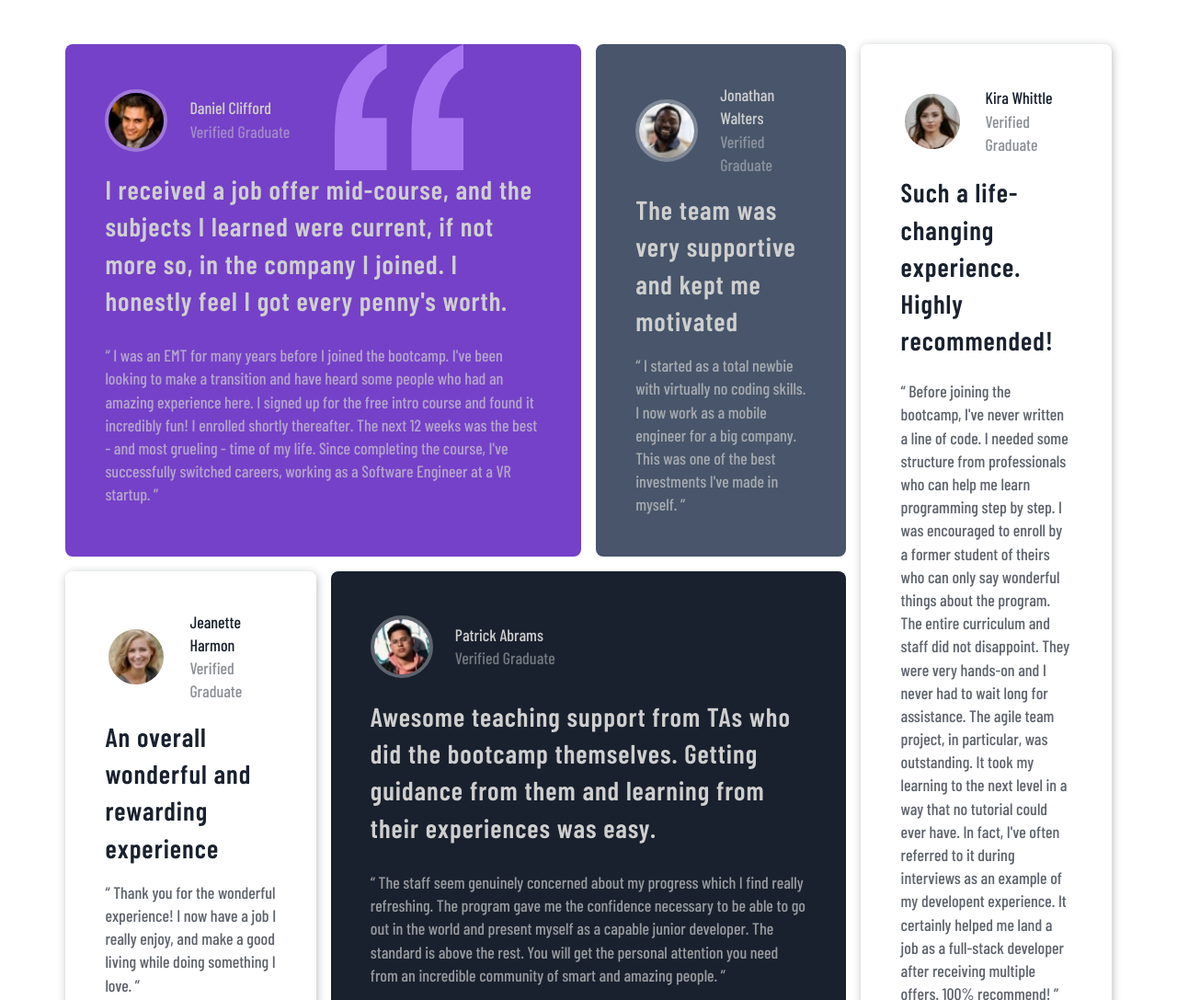
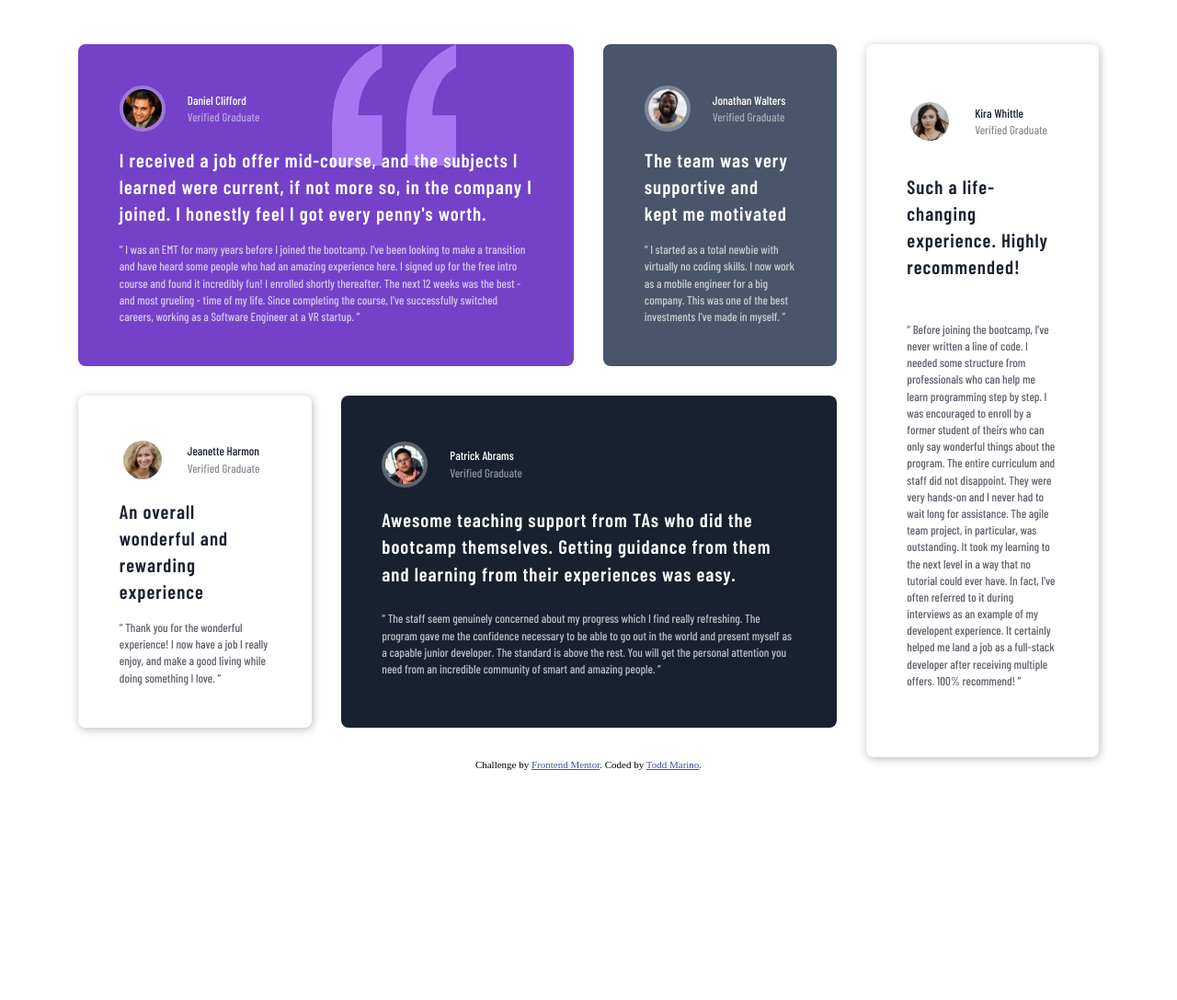
Before and after one commit to ToddMarino/testimonials-grid-section-main, a plain HTML site: page index.html in a window 1280 px wide. Shown: the top 1087 px of the page at 92% size. After the commit the page ends 840 px from the top, so only its background shows below. Drawn offline with nearby package versions, Linux system fonts and the light colour scheme.

Commit message:
minor css changes

```diff
--- a/index.html
+++ b/index.html
@@ -24,18 +24,12 @@
 
     <!-- Feel free to remove these styles or customise in your own stylesheet 👍 -->
     <style>
-      .attribution {
-        font-size: 11px;
-        text-align: center;
 
-        margin-top: 4rem;
-      }
-      .attribution a {
-        color: hsl(228, 45%, 44%);
-      }
     </style>
   </head>
   <body>
+    <main>
+      <div class="container">
         <div class="cards__container">
           <article class="card featured grid-col-2 " data-card="featured">
             <div class="card__top_content">
@@ -60,7 +54,6 @@
               Engineer at a VR startup.
             </q>
           </article>
-
           <article class="card bg-mid text__light" data-card="dark">
             <div class="card__top_content">
               <img
@@ -82,7 +75,6 @@
               investments I've made in myself.
             </q>
           </article>
-
           <article class="card bg-white" data-card="light">
             <div class="card__top_content">
               <img
@@ -103,7 +95,6 @@
               and make a good living while doing something I love.
             </q>
           </article>
-
           <article class="card bg-dark text__light grid-col-2" data-card="dark">
             <div class="card__top_content">
               <img
@@ -128,7 +119,6 @@
               need from an incredible community of smart and amazing people.
             </q>
           </article>
-
           <article class="card bg-white" >
             <div class="card__top_content">
               <img src="/images/image-kira.jpg" alt="" class="card__author_image" />
@@ -154,14 +144,15 @@
               offers. 100% recommend!
             </q>
           </article>
-
         </div>
-
         <div class="attribution">
           Challenge by
           <a href="https://www.frontendmentor.io?ref=challenge" target="_blank"
             >Frontend Mentor</a
           >. Coded by <a href="#">Todd Marino</a>.
         </div>
+      </div>
+    </main>
+
   </body>
 </html>
--- a/style.css
+++ b/style.css
@@ -12,6 +12,55 @@
   --ff-primary: 'Barlow Condensed', sans-serif;
   --fw-medium: 500;
   --fw-semibold: 600;
+}
+
+/* --- CSS RESET --- */
+
+*,
+*::before,
+*::after {
+  box-sizing: border-box;
+}
+
+* {
+  margin: 0;
+}
+
+body {
+  line-height: 1.6;
+  -webkit-font-smoothing: antialiased;
+}
+
+img,
+picture,
+video,
+canvas,
+svg {
+  display: block;
+  max-width: 100%;
+}
+
+input,
+button,
+textarea,
+select {
+  font: inherit;
+}
+
+p,
+h1,
+h2,
+h3,
+h4,
+h5,
+h6 {
+  overflow-wrap: break-word;
+}
+
+ul,
+li {
+  margin: 0;
+  padding: 0;
 }
 
 body {
@@ -29,6 +78,15 @@ blockquote {
   padding: 0;
   margin: 0;
   line-height: 1.4;
+}
+
+.container {
+  display: flex;
+  flex-direction: column;
+  justify-content: space-between;
+
+  width: 100%;
+  max-height: 90vh;
 }
 
 .cards__container {
@@ -52,8 +110,8 @@ blockquote {
 
 .card__top_content {
   display: grid;
-  grid-template-columns: min-content auto;
-  column-gap: 1.5rem;
+  grid-template-columns: max-content 1fr;
+  column-gap: 1rem;
   margin-bottom: 1rem;
 }
 
@@ -67,7 +125,7 @@ blockquote {
   border-radius: 50%;
   width: 30px;
   aspect-ratio: 1/1;
-  margin: 0;
+  /* margin: 0; */
 }
 
 .card__author_name {
@@ -101,17 +159,17 @@ blockquote {
 /* light text */
 .text__light,
 .featured {
-  color: hsl(var(--color-neutral-200));
+  color: hsl(var(--color-primary-100));
 }
 
 .text__light_5,
 .featured_5 {
-  color: hsla(var(--color-neutral-200), 0.5);
+  color: hsla(var(--color-primary-100), 0.5);
 }
 
 .text__light_7,
 .featured_7 {
-  color: hsla(var(--color-neutral-200), 0.7);
+  color: hsla(var(--color-primary-100), 0.7);
 }
 
 /* bg colors */
@@ -139,28 +197,32 @@ article[data-card='featured'] {
   background-position: top right 1rem;
 }
 
+.attribution {
+  font-size: 11px;
+  text-align: center;
+}
+.attribution a {
+  color: hsl(228, 45%, 44%);
+}
+
 @media (min-width: 1000px) {
-  body {
-    --fs-body: 18px;
-    line-height: 1;
-  }
-
   .cards__container {
-    width: 90%;
-    max-width: 1650px;
+    width: 100%;
+    max-width: 1110px;
+    max-height: 100vh;
     margin-inline: auto;
     grid-template-columns: repeat(4, 1fr);
-    /* gap: 2rem; */
+    gap: 2rem;
   }
 
   .card {
-    padding: 2.7rem;
+    padding: 2.8rem;
     justify-content: space-between;
   }
 
   .card__top_content {
     display: grid;
-    grid-template-columns: min-content auto;
+    grid-template-columns: max-content 1fr;
     column-gap: 1.5rem;
     margin-bottom: 1rem;
     place-items: center start;
@@ -169,9 +231,8 @@ article[data-card='featured'] {
   .card__author_image {
     border: 4px solid hsla(var(--color-primary-100), 0.3);
     border-radius: 50%;
-    width: 60px;
+    width: 50px;
     aspect-ratio: 1/1;
-    margin: 0;
   }
 
   article[data-card='featured'] {
@@ -189,4 +250,11 @@ article[data-card='featured'] {
     grid-column: 4/5;
     grid-row: 1/4;
   }
+
+  .attribution {
+    font-size: 11px;
+    text-align: center;
+
+    margin-bottom: 14rem;
+  }
 }
```
Lines whose indentation alone changed are shown as unchanged.
